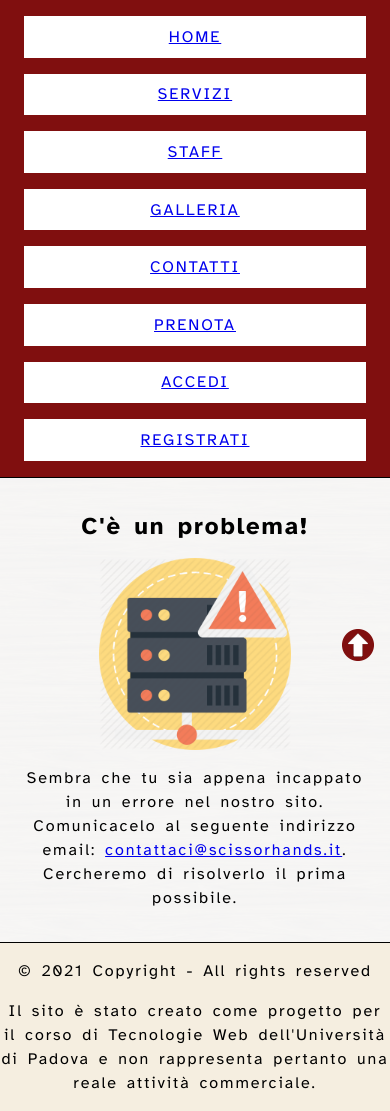
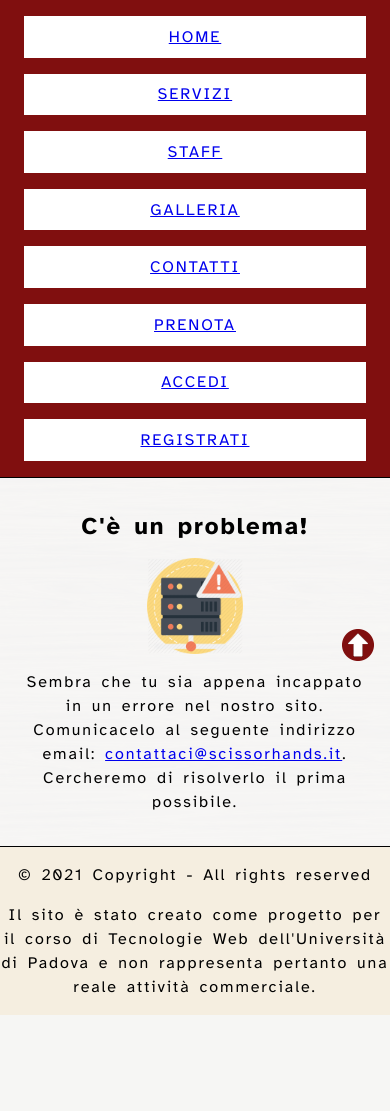
Before and after one commit to leidard/TecWeb_progetto, a PHP site: page /errore_connessione.php in a window 390 px wide. Shown: the part 160-1271 px from the top of the page. After the commit the page ends 1175 px from the top, so only its background shows below. Run offline with PHP 8.4, Linux system fonts and the light colour scheme.

Commit message:
fix vari

```diff
--- a/controllers/index.css
+++ b/controllers/index.css
@@ -851,9 +851,9 @@ div#ErroreConnessione p span {
     display: block;
 }
 
-@media only screen and (max-width: 1200px) {
+@media only screen and (max-width: 500px) {
     div#ErroreConnessione div.ErrConnImg{
-        height: 12em;
+        min-height: 6em;
     }
 }
 
--- a/controllers/print.css
+++ b/controllers/print.css
@@ -75,7 +75,7 @@ fieldset.dati-cambio-password span.error{
 
 /*          GALLERY           */
 
-section#Gallery div#img-container img {
+section#Gallery div#img-container>img {
     margin-bottom: 0.6em;
     box-shadow: none;
 }
@@ -111,7 +111,7 @@ div.capelli{
 
 
 /*              505 errore_connessione               */
-div#ErroreConnessione>div.ErrConnImg {
+div#ErroreConnessione div.ErrConnImg {
     display: none;
 }
 /*              CONTATTI                */
--- a/controllers/user/prenota.php
+++ b/controllers/user/prenota.php
@@ -13,9 +13,6 @@ require_once __DIR__ . '/../../services/public/company.php';
 require_once __DIR__ . '/../../services/public/service.php';
 require_once __DIR__ . '/../../services/public/staff.php';
 require_once __DIR__ . '/../../services/helpers.php';
-
-// TODO CHANGE USER_ID
-//$user_id = 1;
 
 if (session_status() === PHP_SESSION_NONE)
 	session_start();
--- a/views/components/header.html
+++ b/views/components/header.html
@@ -1,5 +1,5 @@
 <header id="page-header">
-    <h1 lang="en">Barbieria Scissorhands</h1>
+    <h1>Barbieria <span lang="en">Scissorhands</span></h1>
     <a href="#salta-al-contenuto" class="per-sr">Passa al contenuto principale</a>
     %NAVMENU%
     %NAVBREADCRUMB%
```
